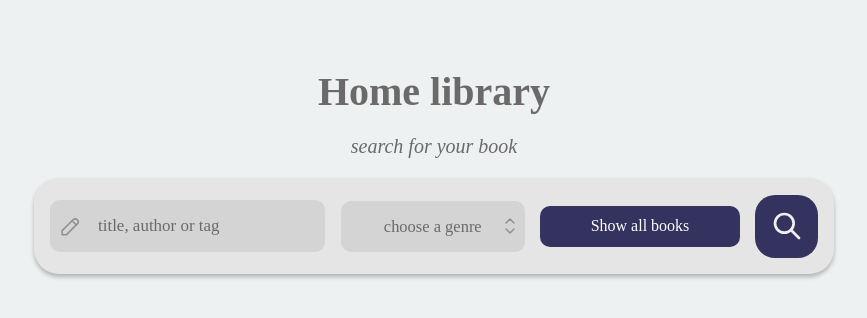
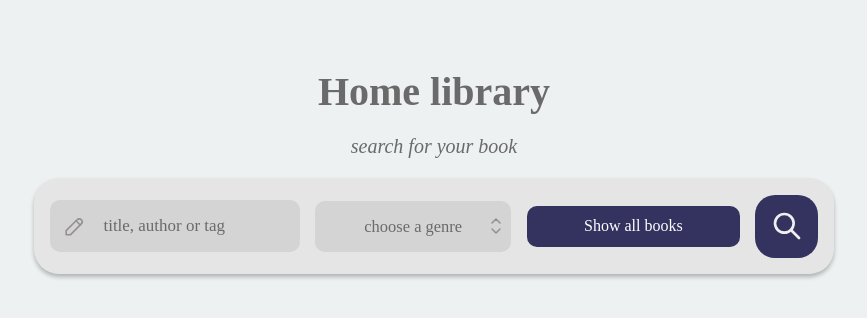
Before and after one commit to mpn01/library, a PHP site: page / in a window 1280 px wide. Shown: the part 234-552 px from the top of the page, without its empty margins (206-1073 px from the left). Run offline with PHP 8.4, Linux system fonts and the light colour scheme; data that the repository does not hold is empty; some web fonts are replaced.

Commit message:
change input appearance on small screens

```diff
--- a/index.php
+++ b/index.php
@@ -19,7 +19,14 @@
         <h1 class="main_title">Home library</h1>
         <h3 class="main_subtitle">search for your book</h3>
         <form action="list.php" method="GET" id="index_form">
-            <input name="s" id="index_form_searchbar" type="text" placeholder="title, author or tag">
+            <div tabindex="0" id="index_form_searchbox">
+                <svg xmlns="http://www.w3.org/2000/svg" class="icon icon-tabler icon-tabler-pencil" width="25" height="25" viewBox="0 0 24 24" stroke-width="1.5" stroke="#948f8f" fill="none" stroke-linecap="round" stroke-linejoin="round">
+                    <path stroke="none" d="M0 0h24v24H0z" fill="none"/>
+                    <path d="M4 20h4l10.5 -10.5a1.5 1.5 0 0 0 -4 -4l-10.5 10.5v4" />
+                    <line x1="13.5" y1="6.5" x2="17.5" y2="10.5" />
+                </svg>
+                <input tabindex="0" name="s" id="index_form_searchbar" type="text" placeholder="title, author or tag">
+            </div>
             <select name="g" id="index_form_genrelist">
                 <option value="" disabled selected>choose a genre</option>
                 <?php
--- a/js/index.js
+++ b/js/index.js
@@ -32,4 +32,13 @@ resetButton.addEventListener("click",() => {
     resetButton.style.animation = ".5s fadeDown";
     //set timeout for applying display: none
     setTimeout(() => resetButton.style.display = "none", 500);
+    document.querySelector('#index_form_searchbox').classList.remove('focus');
 })
+
+searchBar.addEventListener('focus', () => {
+    document.querySelector('#index_form_searchbox').classList.add('focus');
+})
+
+genreList.addEventListener('click', () => {
+    document.querySelector('#index_form_searchbox').classList.remove('focus');
+})
--- a/styles/css/index.css
+++ b/styles/css/index.css
@@ -44,22 +44,30 @@
     gap: 2%;
 }
 
+#index_form_searchbox {
+    background-color: var(--bg-input-color);
+    display: flex;
+    align-items: center;
+    justify-content: center;
+    border-radius: 10px;
+    width: 100%;
+}
+
 #index_form_searchbar {
-    width: 100%;
+    width: 80%;
     /* border: 1px solid var(--primary-color); */
     min-height: 41px;
     border: none;
     border-radius: 10px;
-    background-image: url(../../assets/img/icons/pencil.svg);
-    background-position: left;
-    background-position-x: 3%;
-    background-repeat: no-repeat;
     background-color: var(--bg-input-color);
     padding: 2vh;
     color: var(--headers-color);
     font-size: 1.03em;
     box-sizing: border-box;
-    padding-left: 6vh;
+}
+
+#index_form_searchbar:focus {
+    outline: none;
 }
 
 #index_form_searchbar::placeholder {
@@ -86,16 +94,6 @@
     font-size: 1.03em;
     text-align: center;
     cursor: pointer;
-}
-
-#index_form_genrelist::before  {
-    content: '';
-    position: absolute;
-    width: 10px;
-    height: 10px;
-    background: yellow;
-    right: 0;
-    top: 0;
 }
 
 #index_form_showall_button {
@@ -166,6 +164,14 @@
     -moz-outline-radius: 50%;
 }
 
+
+.focus {
+    outline-style: solid;
+    outline-width: 1px;
+    outline-color: var(--primary-color);
+    -moz-outline-radius: 10px;
+}
+
 @media screen and (max-width: 1000px) {
     #index_form {
         width: 80%;
@@ -181,7 +187,7 @@
             "showall_button submit_button";
     }
 
-    #index_form_searchbar {
+    #index_form_searchbox {
         margin: 0;
         grid-column: searchbar;
         grid-row: searchbar;
```
